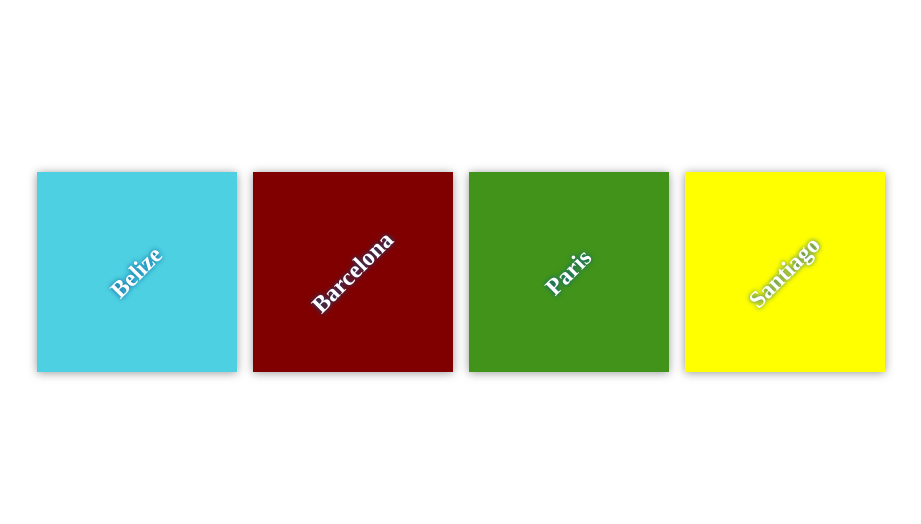
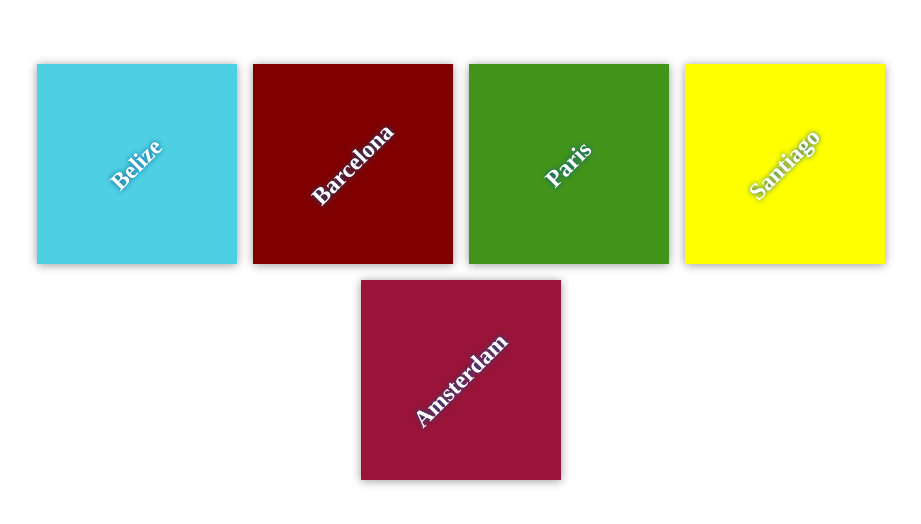
Before and after one commit to carlyalmasy/my-travel-plans, a plain HTML site: page course-collaboration-travel-plans/index.html in a window 1280 px wide. Shown: the part 128-652 px from the top of the page, without its empty margins (179-1100 px from the left). Drawn offline with Linux system fonts and the light colour scheme.

Commit message:
Add Amersterdam to destinations

```diff
--- a/course-collaboration-travel-plans/css/app.css
+++ b/course-collaboration-travel-plans/css/app.css
@@ -66,3 +66,7 @@ h2 {
 #santiago {
     background-color: #ffff00;
 }
+
+#amsterdam {
+    background-color: #991438;
+}
--- a/course-collaboration-travel-plans/index.html
+++ b/course-collaboration-travel-plans/index.html
@@ -26,6 +26,10 @@
                 <h2>Santiago</h2>
             </div>
 
+            <div class="destination" id="amsterdam">
+                <h2>Amsterdam</h2>
+            </div>
+
         </div>
     </div>
 
```
